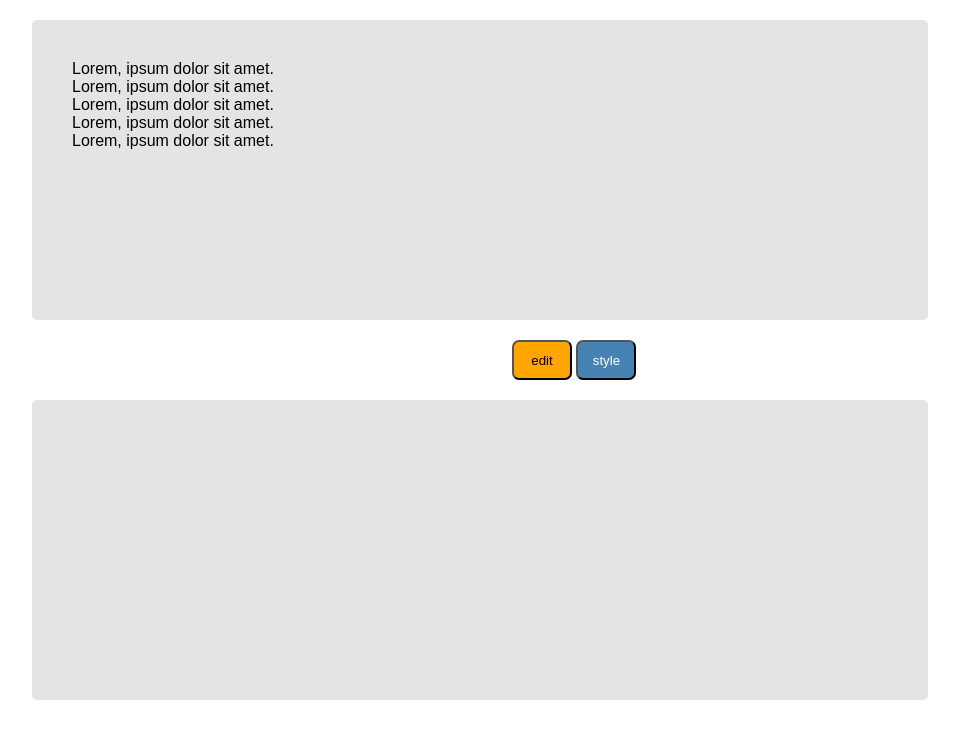
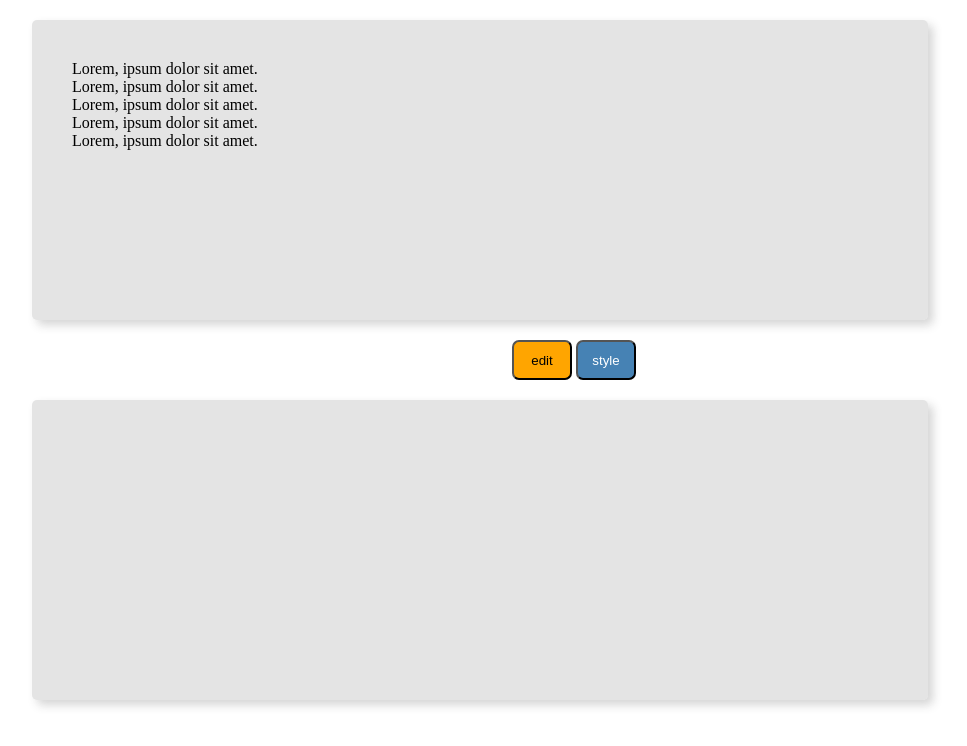
Before and after one commit to TetianaGonen/practical-16, a plain HTML site: page index.html in a window 1280 px wide. Shown: the whole page, without its empty margins (160-1127 px from the left). Drawn offline with Linux system fonts and the light colour scheme.

Commit message:
Update style.css

```diff
--- a/style.css
+++ b/style.css
@@ -2,8 +2,6 @@
     margin: 0;
     padding: 0;
     box-sizing: border-box;
-    font-family: Arial, Helvetica, sans-serif;
-
 }
 
 .container{
@@ -17,7 +15,7 @@
     margin: 20px 0;
     padding: 40px;
     position: relative;
-    border: do;
+    box-shadow: 5px 5px 10px rgba(48, 47, 47, 0.203);
 }
 h3{
     margin: 6px 0px;
```
